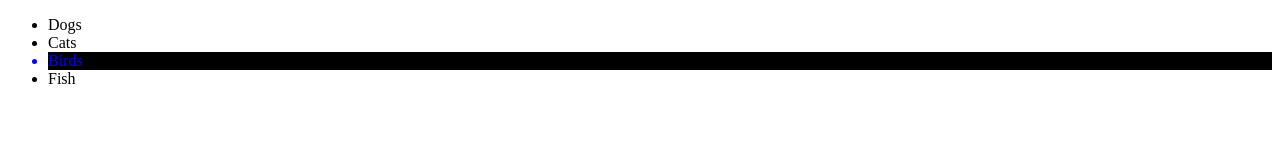
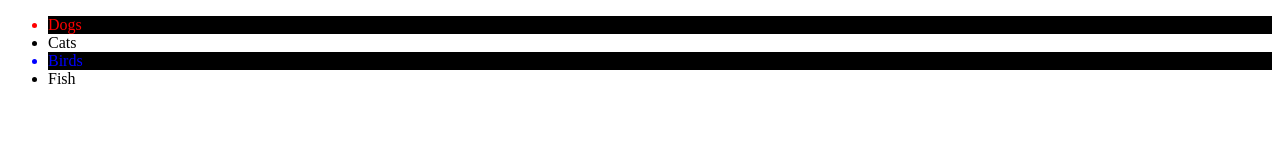
Before and after one commit to bsoltis-py/Module-10-Website-Project, a plain HTML site: page index.html in a window 1280 px wide. Drawn offline with Linux system fonts and the light colour scheme.

Commit message:
first child in a list

```diff
--- a/style.css
+++ b/style.css
@@ -1,6 +1,6 @@
 
-/* this affects the third child in a list */
-.list li:first-child(2) {
+/* this affects the first child in a list */
+.list li:first-child {
 color:red;
 background-color:black;
 }
```
